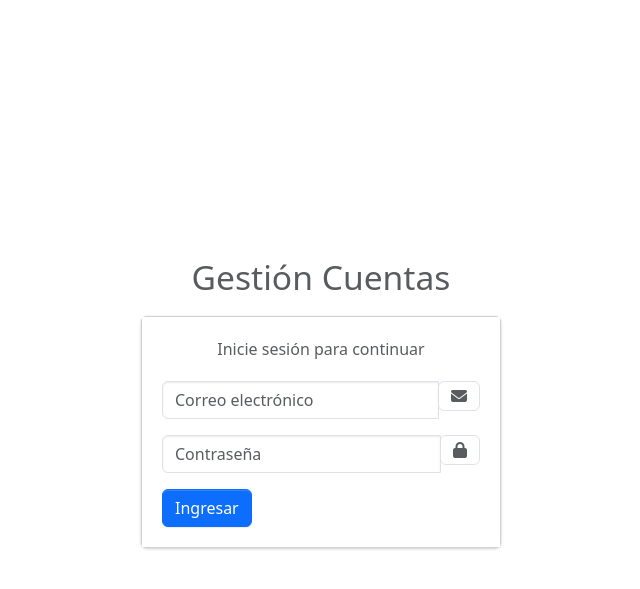
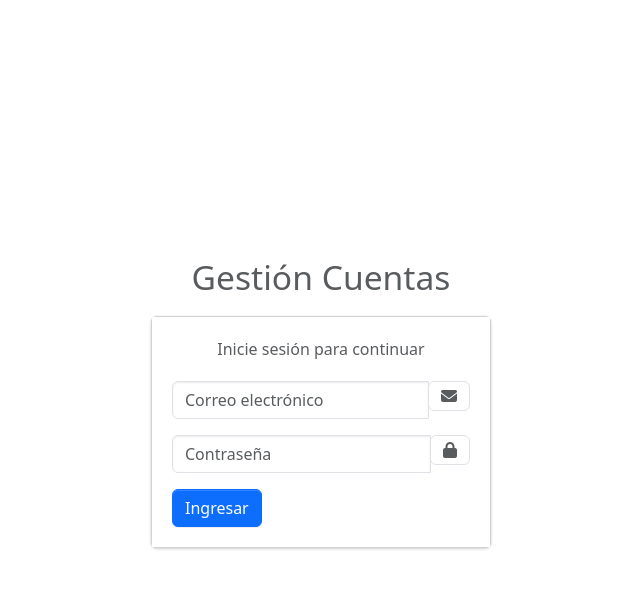
Before and after one commit to DanyTrax/collection, a PHP site: page /login in a window 1280 px wide. Shown: the top 589 px of the page, without its empty margins (319-959 px from the left). Run offline with PHP 8.4, Linux system fonts and the light colour scheme.

Commit message:
Forzar ancho auto en login-box

```diff
--- a/vistas/layouts/invitado.php
+++ b/vistas/layouts/invitado.php
@@ -10,6 +10,12 @@ $tituloPagina = $titulo ?? 'Autenticación';
     <link rel="stylesheet" href="https://cdn.jsdelivr.net/npm/bootstrap@5.3.2/dist/css/bootstrap.min.css">
     <link rel="stylesheet" href="https://cdnjs.cloudflare.com/ajax/libs/font-awesome/6.5.1/css/all.min.css" referrerpolicy="no-referrer">
     <link rel="stylesheet" href="/adminlte/dist/css/adminlte.min.css">
+    <style>
+        .login-box {
+            width: auto;
+            max-width: 420px;
+        }
+    </style>
 </head>
 <body class="hold-transition login-page">
 <div class="login-box">
```
